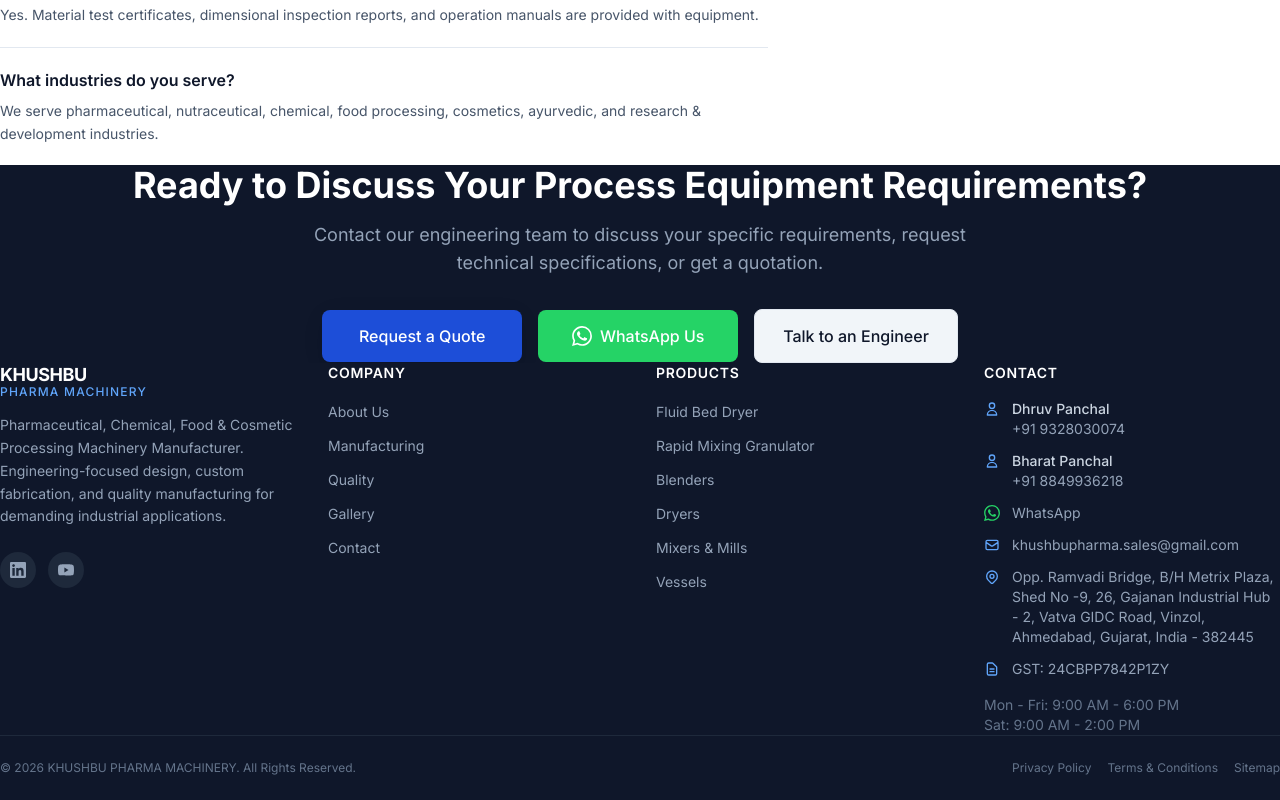
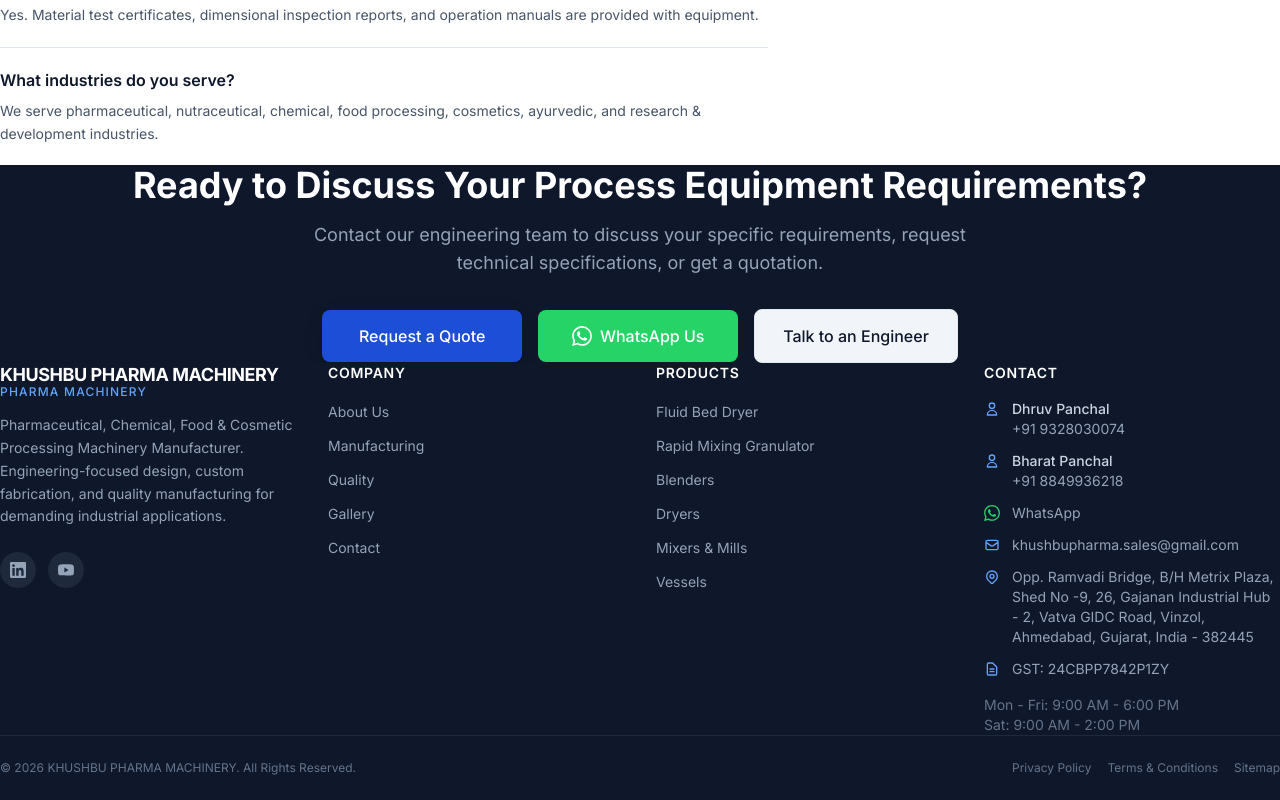
Before and after one commit to panchal401640-ux/khushbu-pharma, a Next.js app: page / in a window 1280 px wide. Shown: the part 4704-5504 px from the top of the page. Built offline with nearby package versions, Linux system fonts and the light colour scheme.

Commit message:
Update src/components/layout/Footer.tsx

```diff
--- a/src/components/layout/Footer.tsx
+++ b/src/components/layout/Footer.tsx
@@ -1,19 +1,45 @@
-import React from 'react';
+'use client';
+
+import React, { useState, useEffect } from 'react';
 import Link from 'next/link';
 import { footerLinks, siteConfig } from '@/lib/constants';
 import { getCurrentYear } from '@/lib/constants';
 
 export function Footer() {
+  const [logo, setLogo] = useState('');
+  const [companyName, setCompanyName] = useState(siteConfig.name);
+
+  useEffect(() => {
+    const loadLogo = () => {
+      try {
+        const storedLogo = localStorage.getItem('kpm_logo');
+        if (storedLogo) setLogo(storedLogo);
+        const storedSettings = localStorage.getItem('kpm_settings');
+        if (storedSettings) {
+          const s = JSON.parse(storedSettings);
+          if (s.name) setCompanyName(s.name);
+        }
+      } catch {}
+    };
+    loadLogo();
+    window.addEventListener('kpm-logo-changed', loadLogo);
+    return () => window.removeEventListener('kpm-logo-changed', loadLogo);
+  }, []);
+
   return (
     <footer className="bg-industrial-900 text-white">
       <div className="container-main section-lg">
         <div className="grid grid-cols-1 sm:grid-cols-2 lg:grid-cols-4 gap-10 lg:gap-8">
           <div className="sm:col-span-2 lg:col-span-1">
             <Link href="/" className="inline-block">
-              <div className="flex flex-col">
-                <span className="text-lg font-bold tracking-tight leading-none">KHUSHBU</span>
-                <span className="text-xs font-medium text-primary-400 tracking-widest uppercase leading-none mt-0.5">Pharma Machinery</span>
-              </div>
+              {logo ? (
+                <img src={logo} alt={companyName} className="h-10 w-auto max-w-[140px] object-contain" />
+              ) : (
+                <div className="flex flex-col">
+                  <span className="text-lg font-bold tracking-tight leading-none">{companyName}</span>
+                  <span className="text-xs font-medium text-primary-400 tracking-widest uppercase leading-none mt-0.5">Pharma Machinery</span>
+                </div>
+              )}
             </Link>
             <p className="mt-4 text-sm text-industrial-400 leading-relaxed max-w-xs">
               {siteConfig.description}
```
